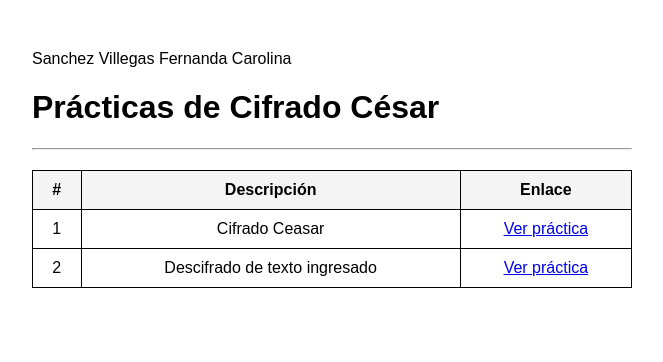
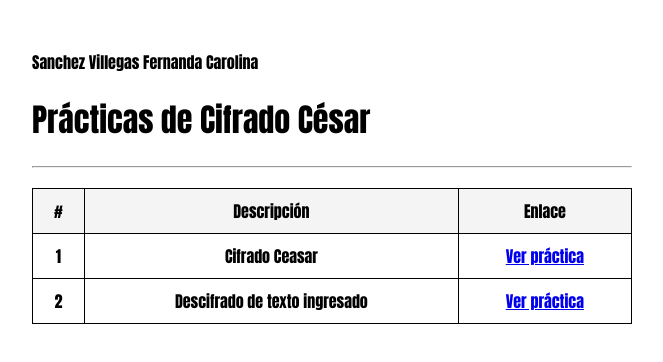
Before and after one commit to SaborLatte/6IV7_sanchez_villegas_fernanda_carolina_analisis, a plain HTML site: page index.html in a window 1280 px wide. Shown: the whole page, without its empty margins (18-681 px from the left). Drawn offline with nearby package versions, Linux system fonts and the light colour scheme.

Commit message:
q tal papus

```diff
--- a/index.html
+++ b/index.html
@@ -6,7 +6,7 @@
     <title>Document</title>
     <style>
         body {
-            font-family: Arial, sans-serif;
+            font-family:Impact, Haettenschweiler, 'Arial Narrow Bold', sans-serif;
             margin: 50px;
         }
         .container {
```
